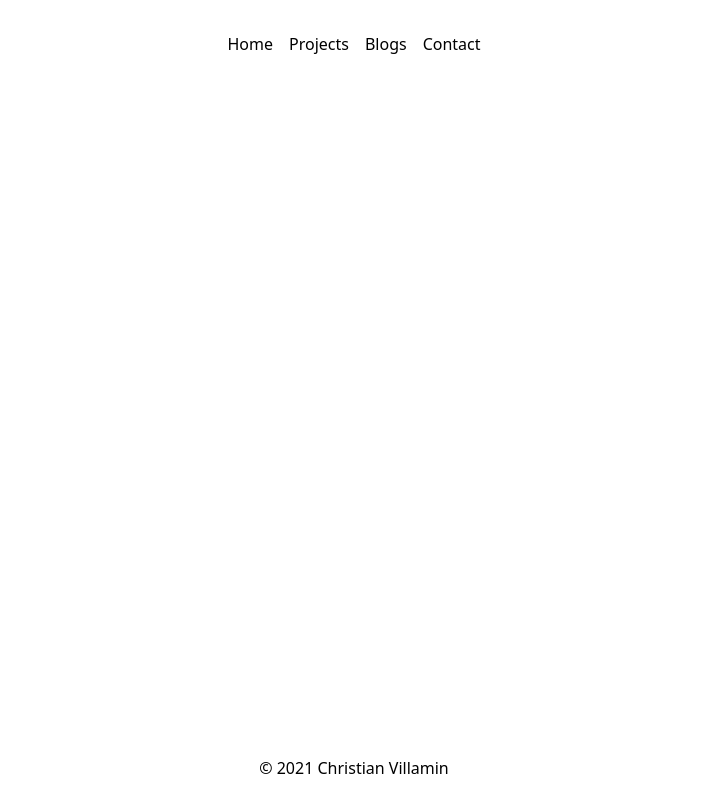
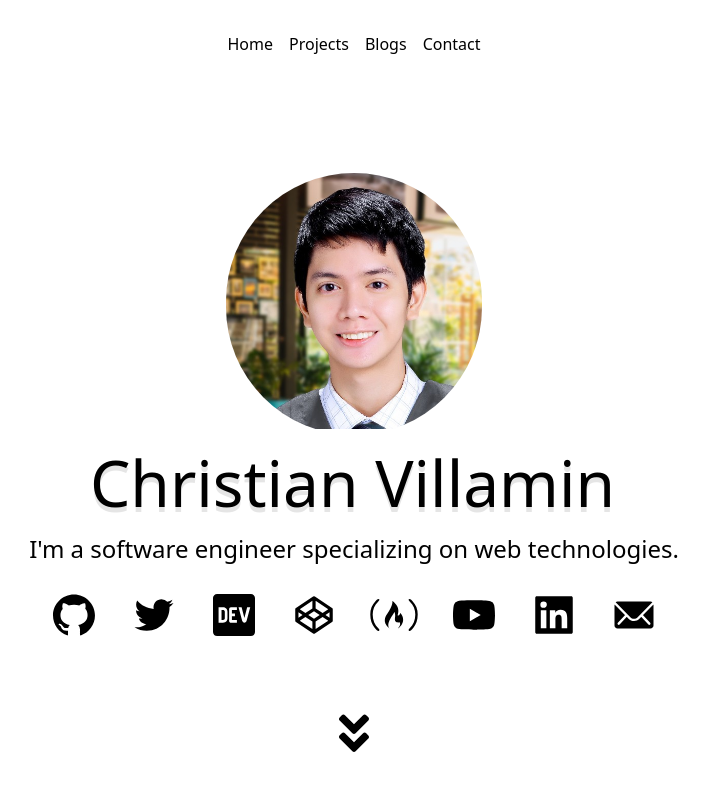
Before and after one commit to codekcv/personal-site-two-two, a Next.js app: page / in a window 1280 px wide. Shown: the top 800 px of the page, without its empty margins (286-994 px from the left). Built offline with nearby package versions, Linux system fonts and the light colour scheme.

Commit message:
feat(index) init hero

```diff
--- /dev/null
+++ b/pages-main/index/Hero.tsx
@@ -0,0 +1,159 @@
+import { motion } from 'framer-motion'
+import Image from 'next/image'
+import { useEffect, useState } from 'react'
+import {
+  AiFillLinkedin,
+  AiFillYoutube,
+  AiOutlineCodepen,
+  AiOutlineGithub,
+  AiOutlineTwitter
+} from 'react-icons/ai'
+import { FaAngleDoubleDown, FaDev, FaFreeCodeCamp } from 'react-icons/fa'
+import { IoIosMail } from 'react-icons/io'
+import { InView } from 'react-intersection-observer'
+
+import Bobble from '../../components/Bobble'
+import profilePicture from '../../public/images/christian_villamin.jpg'
+import { animDuration } from '../../utils/constants'
+
+const contacts = [
+  {
+    name: 'GitHub',
+    icon: <AiOutlineGithub size={48} />,
+    link: 'http://github.com/codekcv'
+  },
+  {
+    name: 'Twitter',
+    icon: <AiOutlineTwitter size={48} />,
+    link: 'https://twitter.com/codekcv'
+  },
+  {
+    name: 'DEV',
+    icon: <FaDev size={48} />,
+    link: 'https://dev.to/codekcv'
+  },
+  {
+    name: 'CodePen',
+    icon: <AiOutlineCodepen size={48} />,
+    link: 'https://codepen.io/codekcv'
+  },
+  {
+    name: 'freeCodeCamp',
+    icon: <FaFreeCodeCamp size={48} />,
+    link: 'https://www.freecodecamp.org/codekcv'
+  },
+  {
+    name: 'YouTube',
+    icon: <AiFillYoutube size={48} />,
+    link: 'https://www.youtube.com/channel/UC9NkngOuNAcPGfx4Nl3ODgg'
+  },
+  {
+    name: 'LinkedIn',
+    icon: <AiFillLinkedin size={48} />,
+    link: 'https://www.linkedin.com/in/codekcv/'
+  },
+  {
+    name: 'Email',
+    icon: <IoIosMail size={48} />,
+    link: 'mailto:ChristianVillamin31@gmail.com'
+  }
+].map((item) => (
+  <motion.div key={item.name} className="mx-4 mt-6" whileHover={{ scale: 1.2 }}>
+    <a href={item.link} target="_blank" rel="noopener noreferrer">
+      {item.icon}
+    </a>
+  </motion.div>
+))
+
+const Hero = (): JSX.Element => {
+  const [isScrolled, setIsScrolled] = useState(false)
+
+  useEffect(() => {
+    const handleScroll = () => {
+      if (isScrolled && window.scrollY === 0) setIsScrolled(false)
+      else if (!isScrolled && window.scrollY !== 0) setIsScrolled(true)
+    }
+
+    window.addEventListener('scroll', handleScroll)
+
+    return () => {
+      window.removeEventListener('scroll', handleScroll)
+    }
+  }, [isScrolled])
+
+  return (
+    <div className="flex flex-col items-center">
+      <motion.div
+        className="flex justify-center items-center"
+        initial={{ opacity: 0 }}
+        animate={{ opacity: 1 }}
+        transition={{ duration: animDuration }}
+        style={{
+          height: 'calc(100vh - 85px - 48px - 2rem)'
+        }}
+      >
+        <div className="flex flex-col items-center">
+          <div className="rounded-full overflow-hidden">
+            <Image
+              src={profilePicture}
+              width={256}
+              height={256}
+              alt="Christian Villamin's photo."
+            />
+          </div>
+
+          <Bobble>
+            <h1
+              style={{
+                fontSize: 64,
+                textShadow: '0 0.35rem 0px rgba(0,0,0,0.1)'
+              }}
+            >
+              Christian Villamin
+            </h1>
+          </Bobble>
+
+          <p className="text-[24px]">
+            I&apos;m a software engineer specializing on web technologies.
+          </p>
+
+          <ul className="flex">{contacts}</ul>
+        </div>
+      </motion.div>
+
+      <InView>
+        {({ inView, ref }) => (
+          <motion.div
+            className="height-[48px]"
+            variants={{
+              out: { opacity: 0.15 },
+              in: { opacity: 1 }
+            }}
+            initial="out"
+            animate={inView && !isScrolled ? 'in' : 'out'}
+          >
+            <motion.div
+              className="height-[48px]"
+              ref={ref}
+              animate={{
+                transform: [
+                  'translateY(-1rem)',
+                  'translateY(0rem)',
+                  'translateY(-1rem)'
+                ]
+              }}
+              transition={{
+                repeat: Infinity,
+                duration: 3
+              }}
+            >
+              <FaAngleDoubleDown size={48} />
+            </motion.div>
+          </motion.div>
+        )}
+      </InView>
+    </div>
+  )
+}
+
+export default Hero
--- a/pages/index.tsx
+++ b/pages/index.tsx
@@ -1,3 +1,5 @@
-const Home = (): JSX.Element => <></>
+import Hero from '../pages-main/index/Hero'
+
+const Home = (): JSX.Element => <Hero />
 
 export default Home
```
Also changed, not shown: public/images/christian_villamin.jpg (added).
